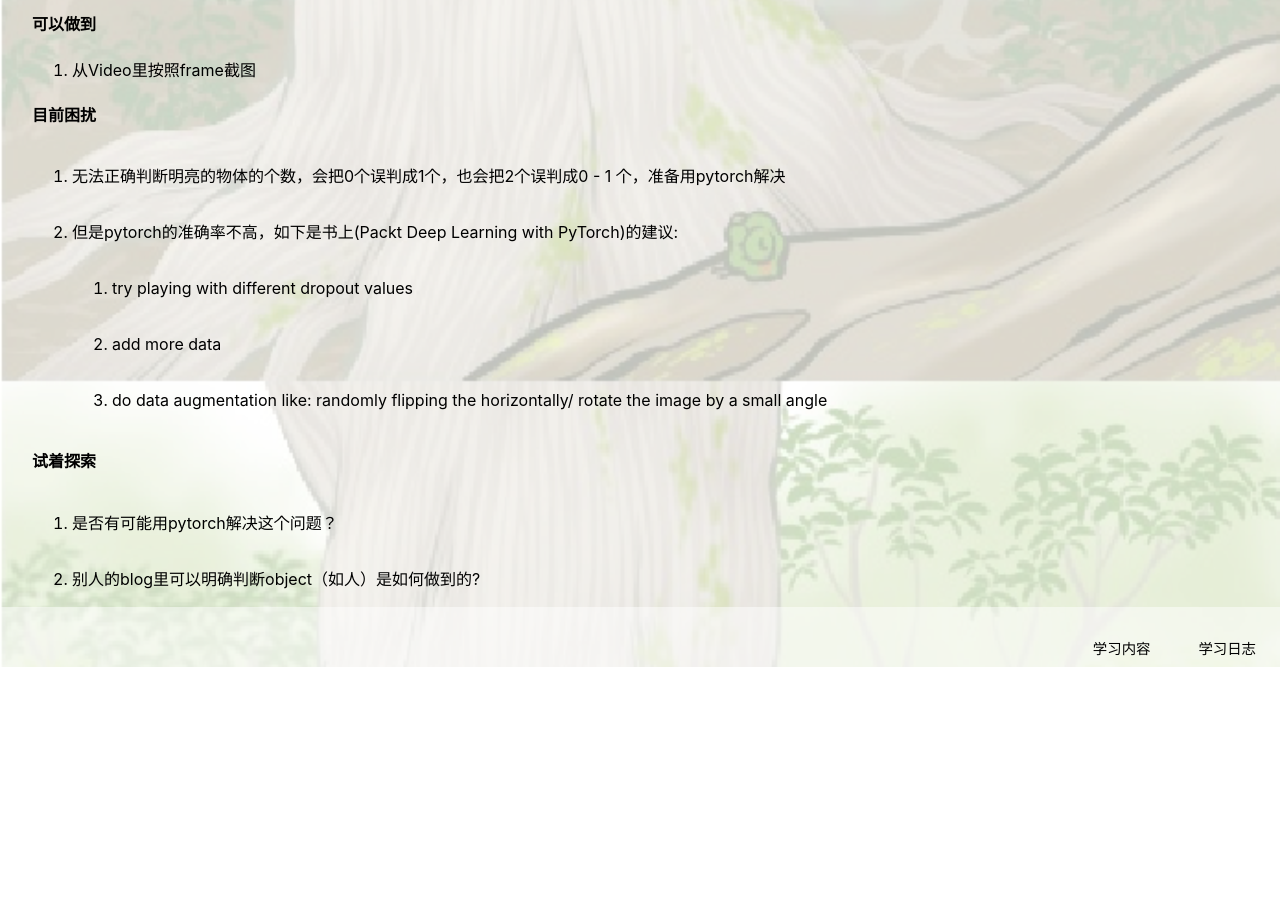
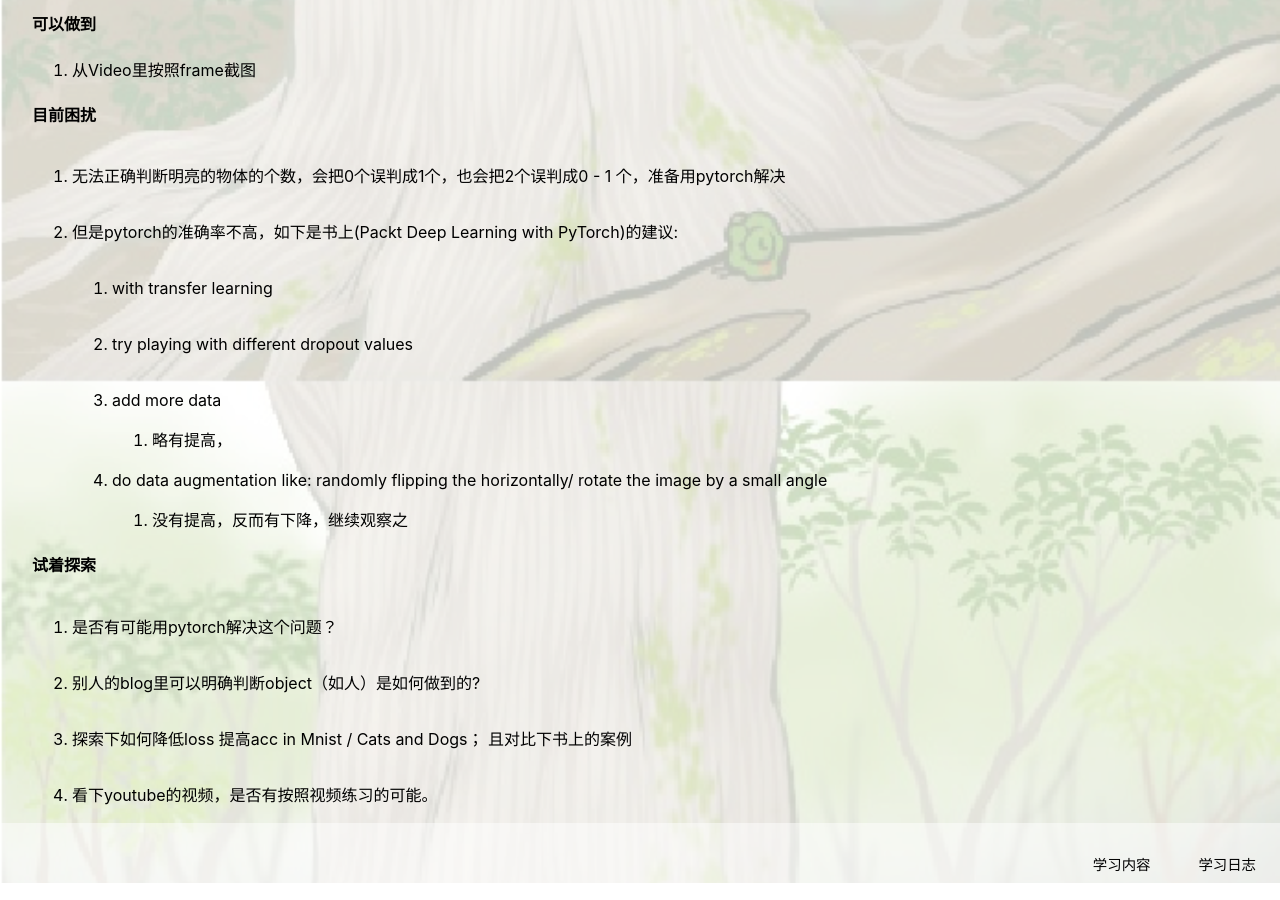
Before and after one commit to shunw/shunw.github.io, a Jekyll site: the page built from ml_learn_mark.md, in a window 1280 px wide and 900 px high, scrolled down 614 px. Built offline with Jekyll 4.4.1, drawn with Linux system fonts in a browser that asks for light colours; before the commit the page ends 1298 px from its top, so only the background shows below that.

Commit message:
update comment

```diff
--- a/ml_learn_mark.md
+++ b/ml_learn_mark.md
@@ -34,14 +34,24 @@ title: ML_study
 
 - 但是pytorch的准确率不高，如下是书上(Packt Deep Learning with PyTorch)的建议:
 
+    - with transfer learning
+
     - try playing with different dropout values
 
     - add more data
 
+        - 略有提高，
+
     - do data augmentation like: randomly flipping the horizontally/ rotate the image by a small angle
+
+        - 没有提高，反而有下降，继续观察之
 
 #### 试着探索
 
 - 是否有可能用pytorch解决这个问题？
 
 - 别人的blog里可以明确判断object（如人）是如何做到的?
+
+- 探索下如何降低loss 提高acc in Mnist / Cats and Dogs； 且对比下书上的案例
+
+- 看下youtube的视频，是否有按照视频练习的可能。
```
